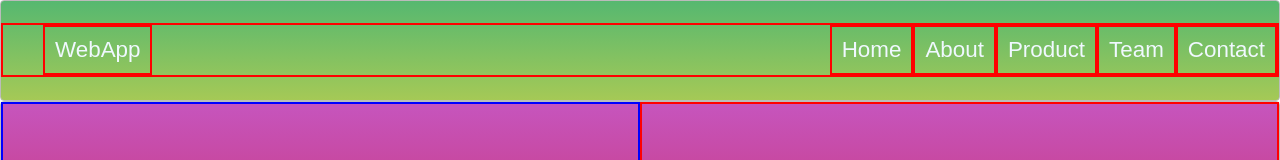
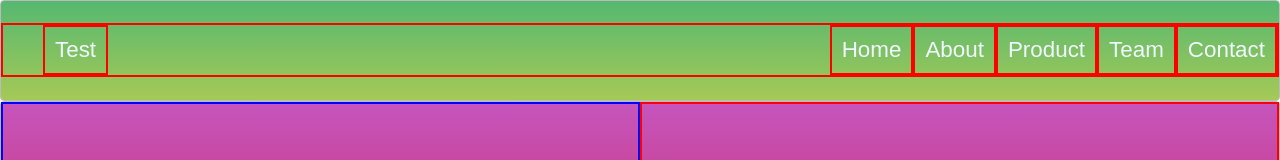
Before and after one commit to nileshyav/Jenkins-to-dockerhub, a plain HTML site: page index.html in a window 1280 px wide. Shown: the top 160 px of the page. Drawn offline with Linux system fonts and the light colour scheme.

Commit message:
test branch

```diff
--- a/index.html
+++ b/index.html
@@ -9,7 +9,7 @@
     <!-- nav bar start -->
     <nav class="zone green">
       <ul class="main-nav">
-                <li><a href="#">WebApp</a></li>
+        <li><a href="#">Test</a></li>
 
         <li class="push"><a href="#">Home</a></li>
         <li><a href="#">About</a></li>
```
Lines whose indentation alone changed are shown as unchanged.
